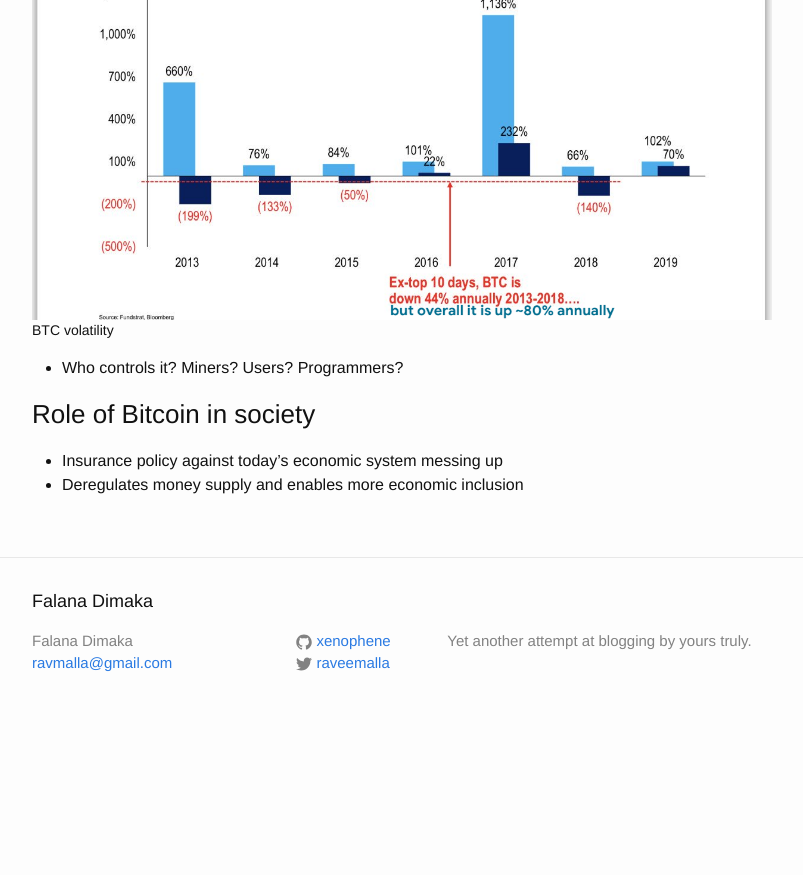
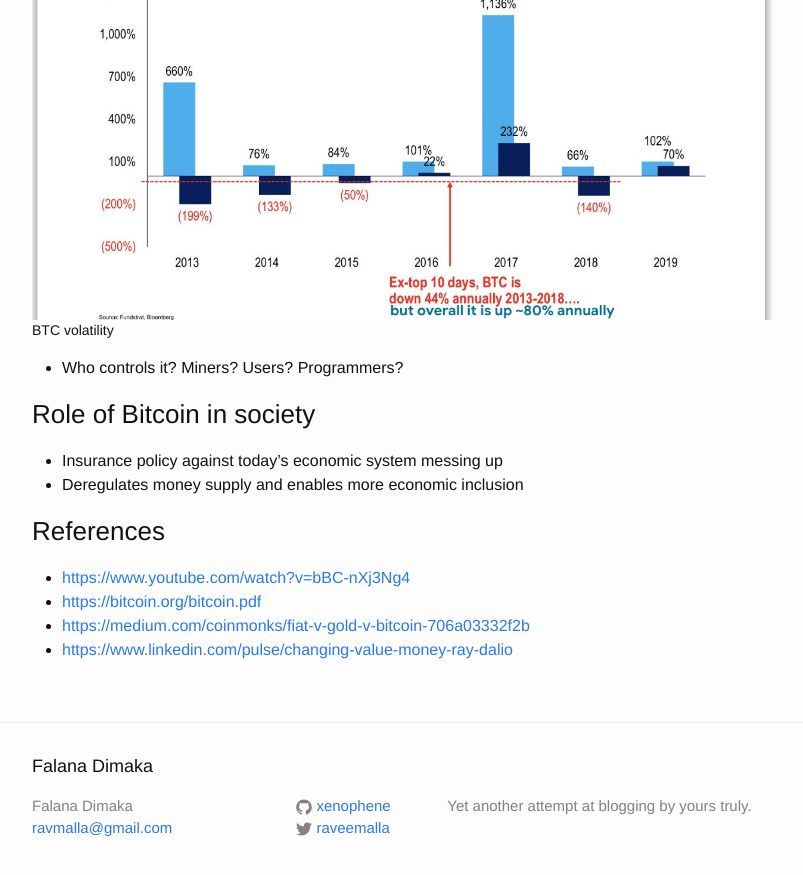
Before and after one commit to xenophene/xenophene.github.io, a Jekyll site: the page built from _posts/2020-12-01-cryptocurrency.markdown, in a window 1280 px wide and 900 px high, scrolled down 3333 px. Shown: the top 875 px of the window, without its empty margins (238-1041 px from the left). Built offline with Jekyll 4.4.1, drawn with Linux system fonts in a browser that asks for light colours; before the commit the page ends 4068 px from its top, so only the background shows below that.

Commit message:
added btc references

```diff
--- a/_posts/2020-12-01-cryptocurrency.markdown
+++ b/_posts/2020-12-01-cryptocurrency.markdown
@@ -63,3 +63,9 @@ Here is the accompanying article for the [video](https://www.youtube.com/watch?v
 ### Role of Bitcoin in society
 - Insurance policy against today's economic system messing up
 - Deregulates money supply and enables more economic inclusion
+
+### References
+- [https://www.youtube.com/watch?v=bBC-nXj3Ng4](https://www.youtube.com/watch?v=bBC-nXj3Ng4)
+- [https://bitcoin.org/bitcoin.pdf](https://bitcoin.org/bitcoin.pdf)
+- [https://medium.com/coinmonks/fiat-v-gold-v-bitcoin-706a03332f2b](https://medium.com/coinmonks/fiat-v-gold-v-bitcoin-706a03332f2b)
+- [https://www.linkedin.com/pulse/changing-value-money-ray-dalio](https://www.linkedin.com/pulse/changing-value-money-ray-dalio)
```
